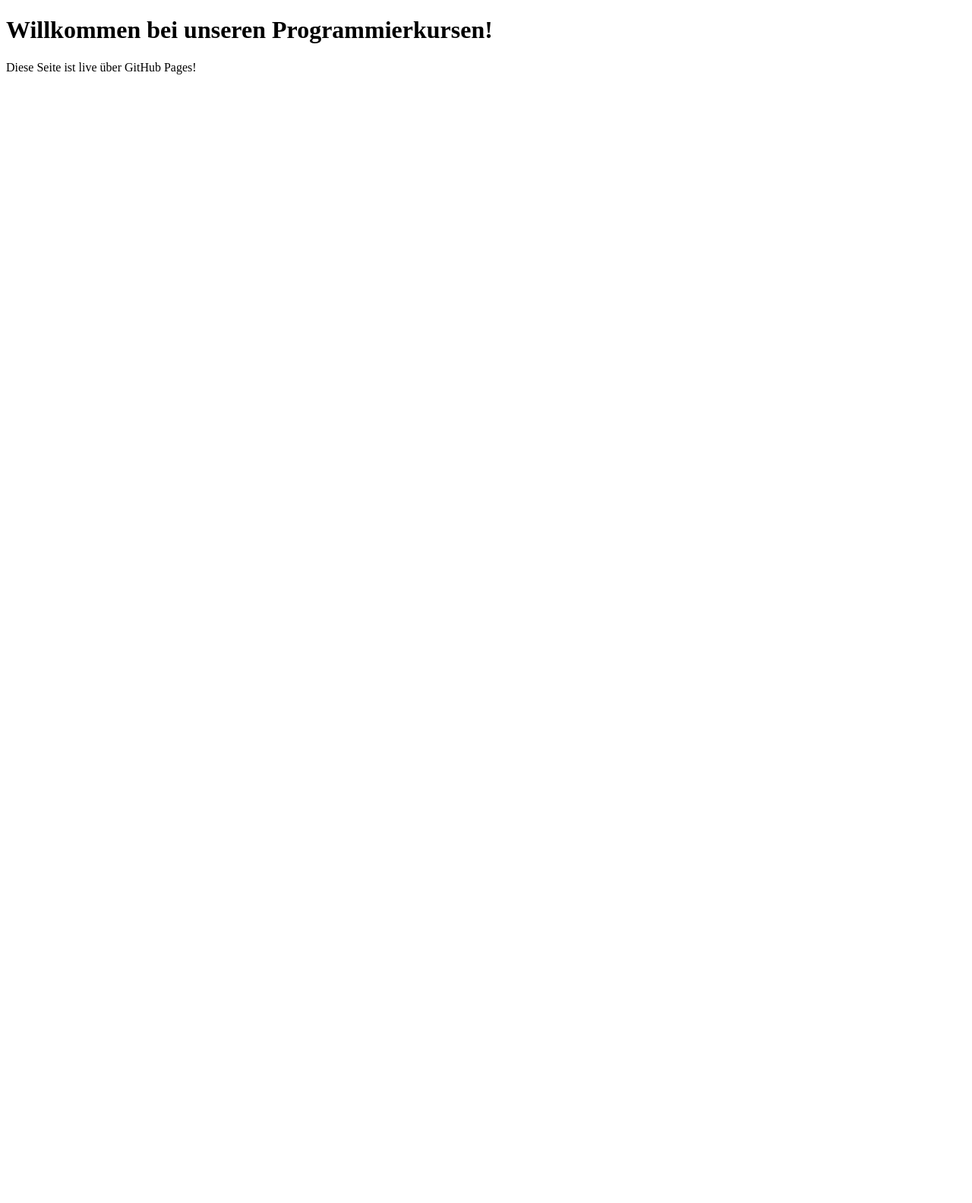
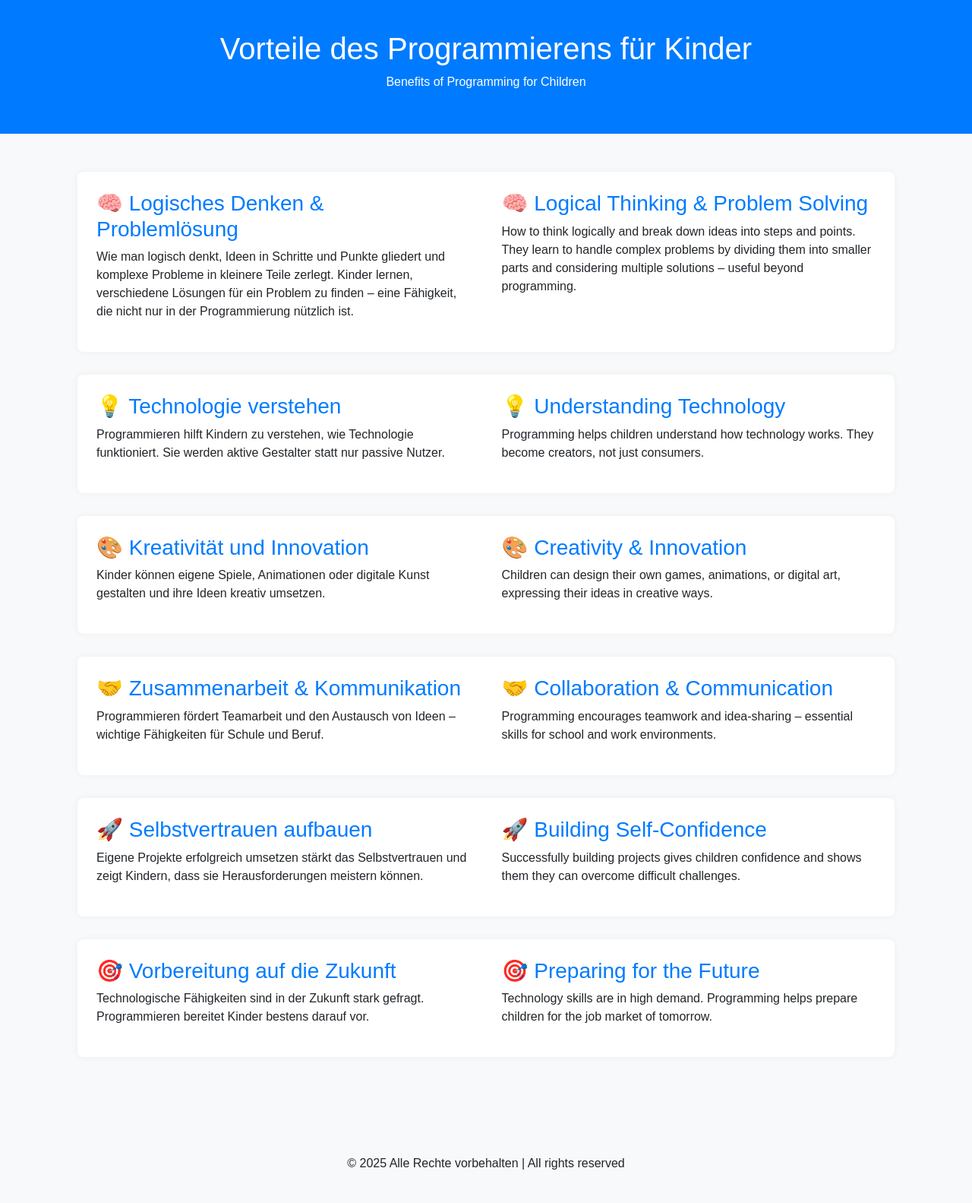
Before and after one commit to Bahaa-Z/Programming-courses, a plain HTML site: page index.html in a window 1280 px wide. Shown: the whole page at 76% size. Before the commit the page ends 800 px from the top, so only its background shows below. Drawn offline with nearby package versions, Linux system fonts and the light colour scheme.

Commit message:
Update index.html

```diff
--- a/index.html
+++ b/index.html
@@ -1,12 +1,143 @@
 <!DOCTYPE html>
 <html lang="de">
 <head>
-  <meta charset="UTF-8" />
-  <meta name="viewport" content="width=device-width, initial-scale=1.0" />
-  <title>Programmierkurse</title>
+  <meta charset="UTF-8">
+  <meta name="viewport" content="width=device-width, initial-scale=1">
+  <title>Vorteile des Programmierens für Kinder</title>
+  <link href="https://cdn.jsdelivr.net/npm/bootstrap@5.3.2/dist/css/bootstrap.min.css" rel="stylesheet">
+  <style>
+    body {
+      font-family: Arial, sans-serif;
+      background-color: #f8f9fa;
+    }
+    header {
+      background-color: #007bff;
+      color: white;
+      padding: 40px 20px;
+      text-align: center;
+    }
+    section {
+      padding: 50px 20px;
+    }
+    .feature {
+      background: white;
+      border-radius: 8px;
+      padding: 25px;
+      margin-bottom: 30px;
+      box-shadow: 0 0 10px rgba(0,0,0,0.05);
+    }
+    .feature h3 {
+      color: #007bff;
+    }
+    .lang-block {
+      display: flex;
+      flex-direction: column;
+    }
+    @media (min-width: 768px) {
+      .lang-block {
+        flex-direction: row;
+        justify-content: space-between;
+      }
+      .lang-block > div {
+        width: 48%;
+      }
+    }
+  </style>
 </head>
 <body>
-  <h1>Willkommen bei unseren Programmierkursen!</h1>
-  <p>Diese Seite ist live über GitHub Pages!</p>
+
+<header>
+  <h1>Vorteile des Programmierens für Kinder</h1>
+  <p>Benefits of Programming for Children</p>
+</header>
+
+<main class="container">
+
+  <section>
+    <div class="feature">
+      <div class="lang-block">
+        <div>
+          <h3>🧠 Logisches Denken & Problemlösung</h3>
+          <p>Wie man logisch denkt, Ideen in Schritte und Punkte gliedert und komplexe Probleme in kleinere Teile zerlegt. Kinder lernen, verschiedene Lösungen für ein Problem zu finden – eine Fähigkeit, die nicht nur in der Programmierung nützlich ist.</p>
+        </div>
+        <div>
+          <h3>🧠 Logical Thinking & Problem Solving</h3>
+          <p>How to think logically and break down ideas into steps and points. They learn to handle complex problems by dividing them into smaller parts and considering multiple solutions – useful beyond programming.</p>
+        </div>
+      </div>
+    </div>
+
+    <div class="feature">
+      <div class="lang-block">
+        <div>
+          <h3>💡 Technologie verstehen</h3>
+          <p>Programmieren hilft Kindern zu verstehen, wie Technologie funktioniert. Sie werden aktive Gestalter statt nur passive Nutzer.</p>
+        </div>
+        <div>
+          <h3>💡 Understanding Technology</h3>
+          <p>Programming helps children understand how technology works. They become creators, not just consumers.</p>
+        </div>
+      </div>
+    </div>
+
+    <div class="feature">
+      <div class="lang-block">
+        <div>
+          <h3>🎨 Kreativität und Innovation</h3>
+          <p>Kinder können eigene Spiele, Animationen oder digitale Kunst gestalten und ihre Ideen kreativ umsetzen.</p>
+        </div>
+        <div>
+          <h3>🎨 Creativity & Innovation</h3>
+          <p>Children can design their own games, animations, or digital art, expressing their ideas in creative ways.</p>
+        </div>
+      </div>
+    </div>
+
+    <div class="feature">
+      <div class="lang-block">
+        <div>
+          <h3>🤝 Zusammenarbeit & Kommunikation</h3>
+          <p>Programmieren fördert Teamarbeit und den Austausch von Ideen – wichtige Fähigkeiten für Schule und Beruf.</p>
+        </div>
+        <div>
+          <h3>🤝 Collaboration & Communication</h3>
+          <p>Programming encourages teamwork and idea-sharing – essential skills for school and work environments.</p>
+        </div>
+      </div>
+    </div>
+
+    <div class="feature">
+      <div class="lang-block">
+        <div>
+          <h3>🚀 Selbstvertrauen aufbauen</h3>
+          <p>Eigene Projekte erfolgreich umsetzen stärkt das Selbstvertrauen und zeigt Kindern, dass sie Herausforderungen meistern können.</p>
+        </div>
+        <div>
+          <h3>🚀 Building Self-Confidence</h3>
+          <p>Successfully building projects gives children confidence and shows them they can overcome difficult challenges.</p>
+        </div>
+      </div>
+    </div>
+
+    <div class="feature">
+      <div class="lang-block">
+        <div>
+          <h3>🎯 Vorbereitung auf die Zukunft</h3>
+          <p>Technologische Fähigkeiten sind in der Zukunft stark gefragt. Programmieren bereitet Kinder bestens darauf vor.</p>
+        </div>
+        <div>
+          <h3>🎯 Preparing for the Future</h3>
+          <p>Technology skills are in high demand. Programming helps prepare children for the job market of tomorrow.</p>
+        </div>
+      </div>
+    </div>
+  </section>
+
+</main>
+
+<footer class="text-center py-4 bg-light mt-4">
+  <p>© 2025 Alle Rechte vorbehalten | All rights reserved</p>
+</footer>
+
 </body>
 </html>
```
